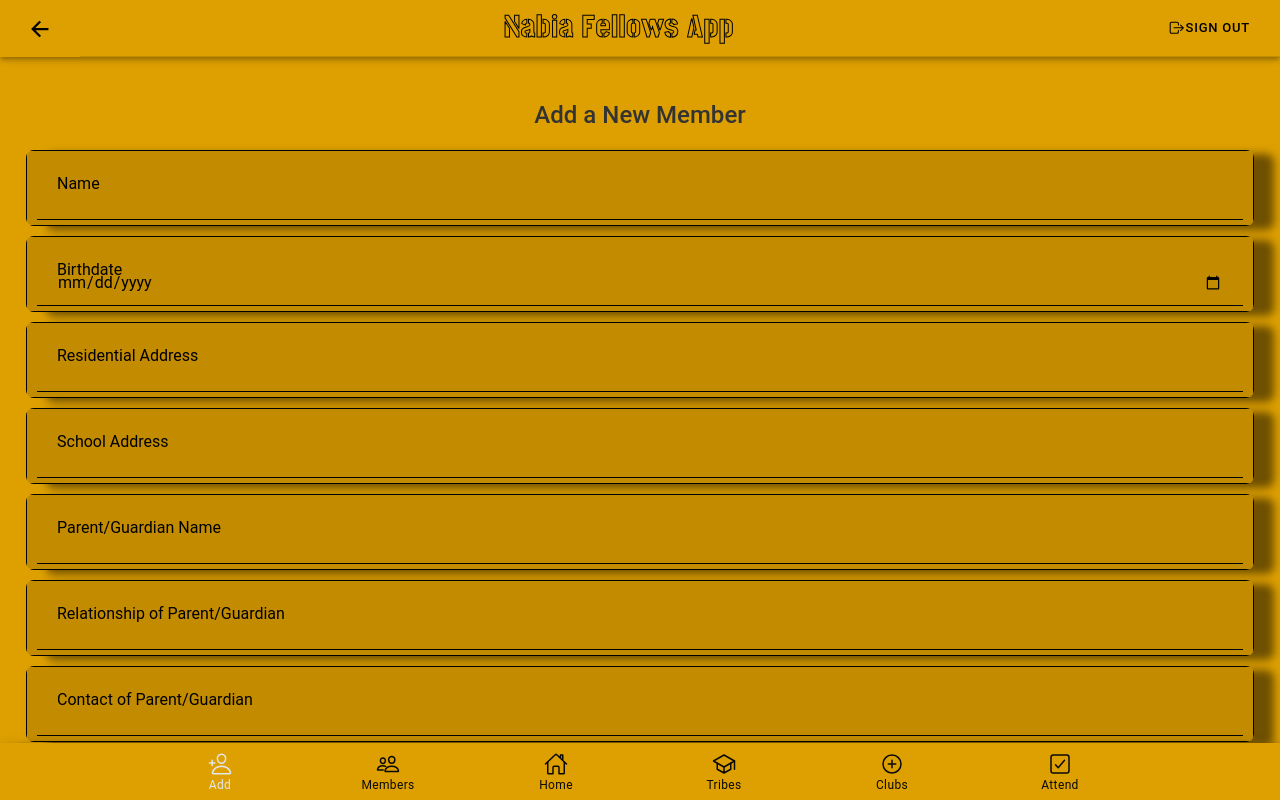
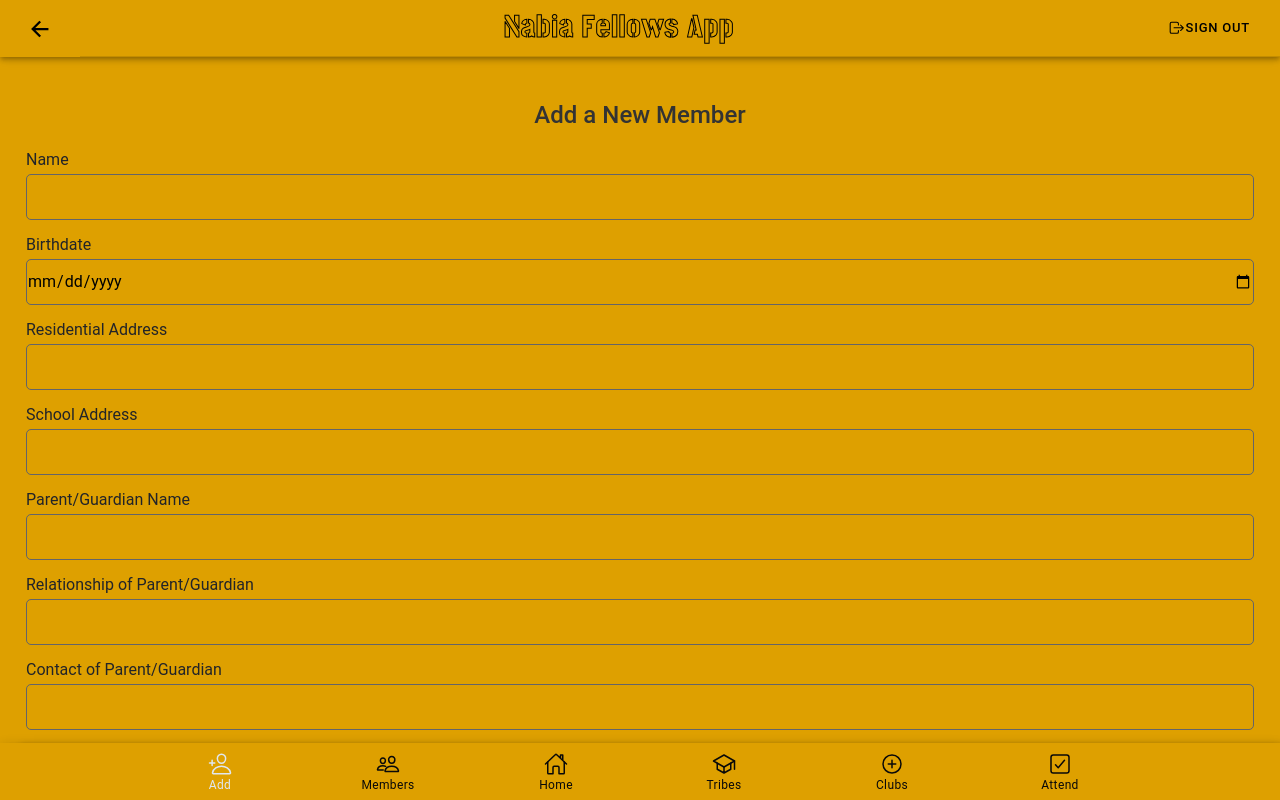
Before and after one commit to elijahbigk77/Nabia-App, a React (Vite) app: page /add-member in a window 1280 px wide. Built offline with nearby package versions, Linux system fonts and the light colour scheme; no server answers; the database is empty.

Commit message:
fixed bug with fetching member tribe and redesigned add member

```diff
--- a/src/pages/AddMember.css
+++ b/src/pages/AddMember.css
@@ -24,3 +24,27 @@ h2 {
   margin-bottom: 20px;
   color: #333;
 }
+
+/* AddMember.css */
+
+.form-group {
+  margin-bottom: 15px;
+}
+
+.form-group ion-label {
+  display: block;
+  margin-bottom: 5px;
+  color: var(--ion-color-dark);
+}
+
+.form-group ion-input,
+.form-group ion-select {
+  width: 100%;
+  padding: 10px;
+  border: 1px solid var(--ion-color-medium);
+  border-radius: 5px;
+}
+
+.add-member-btn {
+  margin-top: 20px;
+}
--- a/src/pages/AddMember.tsx
+++ b/src/pages/AddMember.tsx
@@ -2,7 +2,6 @@ import React, { useState, useEffect } from 'react';
 import {
   IonPage,
   IonContent,
-  IonItem,
   IonLabel,
   IonInput,
   IonButton,
@@ -96,47 +95,47 @@ const AddMember: React.FC = () => {
           </IonRow>
           <IonRow>
             <IonCol size="12">
-              <IonItem className='ion-item-custom'>
-                <IonLabel position="floating">Name</IonLabel>
+              <div className="form-group">
+                <IonLabel>Name</IonLabel>
                 <IonInput value={formData.name} onIonChange={(e) => handleInputChange('name', e.detail.value!)} />
-              </IonItem>
-              <IonItem className='ion-item-custom'>
-                <IonLabel position="floating">Birthdate</IonLabel>
+              </div>
+              <div className="form-group">
+                <IonLabel>Birthdate</IonLabel>
                 <IonInput type="date" value={formData.birthdate} onIonChange={(e) => handleInputChange('birthdate', e.detail.value!)} />
-              </IonItem>
-              <IonItem className='ion-item-custom'>
-                <IonLabel position="floating">Residential Address</IonLabel>
+              </div>
+              <div className="form-group">
+                <IonLabel>Residential Address</IonLabel>
                 <IonInput value={formData.residentialAddress} onIonChange={(e) => handleInputChange('residentialAddress', e.detail.value!)} />
-              </IonItem>
-              <IonItem className='ion-item-custom'>
-                <IonLabel position="floating">School Address</IonLabel>
+              </div>
+              <div className="form-group">
+                <IonLabel>School Address</IonLabel>
                 <IonInput value={formData.schoolAddress} onIonChange={(e) => handleInputChange('schoolAddress', e.detail.value!)} />
-              </IonItem>
-              <IonItem className='ion-item-custom'>
-                <IonLabel position="floating">Parent/Guardian Name</IonLabel>
+              </div>
+              <div className="form-group">
+                <IonLabel>Parent/Guardian Name</IonLabel>
                 <IonInput value={formData.parentGuardianName} onIonChange={(e) => handleInputChange('parentGuardianName', e.detail.value!)} />
-              </IonItem>
-              <IonItem className='ion-item-custom'>
-                <IonLabel position="floating">Relationship of Parent/Guardian</IonLabel>
+              </div>
+              <div className="form-group">
+                <IonLabel>Relationship of Parent/Guardian</IonLabel>
                 <IonInput value={formData.parentGuardianRelationship} onIonChange={(e) => handleInputChange('parentGuardianRelationship', e.detail.value!)} />
-              </IonItem>
-              <IonItem className='ion-item-custom'>
-                <IonLabel position="floating">Contact of Parent/Guardian</IonLabel>
+              </div>
+              <div className="form-group">
+                <IonLabel>Contact of Parent/Guardian</IonLabel>
                 <IonInput value={formData.parentGuardianContact} onIonChange={(e) => handleInputChange('parentGuardianContact', e.detail.value!)} />
-              </IonItem>
-              <IonItem className='ion-item-custom'>
-                <IonLabel position="floating">Teacher Name</IonLabel>
+              </div>
+              <div className="form-group">
+                <IonLabel>Teacher Name</IonLabel>
                 <IonInput value={formData.teacherName} onIonChange={(e) => handleInputChange('teacherName', e.detail.value!)} />
-              </IonItem>
-              <IonItem className='ion-item-custom'>
-                <IonLabel position="floating">Teacher Contact</IonLabel>
+              </div>
+              <div className="form-group">
+                <IonLabel>Teacher Contact</IonLabel>
                 <IonInput value={formData.teacherContact} onIonChange={(e) => handleInputChange('teacherContact', e.detail.value!)} />
-              </IonItem>
-              <IonItem className='ion-item-custom'>
-                <IonLabel position="floating">Teacher Class</IonLabel>
+              </div>
+              <div className="form-group">
+                <IonLabel>Teacher Class</IonLabel>
                 <IonInput value={formData.teacherClass} onIonChange={(e) => handleInputChange('teacherClass', e.detail.value!)} />
-              </IonItem>
-              <IonItem className='ion-item-custom'>
+              </div>
+              <div className="form-group">
                 <IonLabel>Club</IonLabel>
                 <IonSelect value={formData.clubId} placeholder="Select Club" onIonChange={(e) => handleInputChange('clubId', e.detail.value)}>
                   {clubs.map((club: ClubData) => (
@@ -145,8 +144,8 @@ const AddMember: React.FC = () => {
                     </IonSelectOption>
                   ))}
                 </IonSelect>
-              </IonItem>
-              <IonItem className='ion-item-custom'>
+              </div>
+              <div className="form-group">
                 <IonLabel>Tribe</IonLabel>
                 <IonSelect value={formData.tribeId} placeholder="Select Tribe" onIonChange={(e) => handleInputChange('tribeId', e.detail.value)}>
                   {tribes.map((tribe: Tribe) => (
@@ -155,7 +154,7 @@ const AddMember: React.FC = () => {
                     </IonSelectOption>
                   ))}
                 </IonSelect>
-              </IonItem>
+              </div>
               <IonButton className='add-member-btn' expand="full" color='primary' onClick={handleAddMember}>
                 Add Member
               </IonButton>
--- a/src/pages/ClubAttendanceMemberList.tsx
+++ b/src/pages/ClubAttendanceMemberList.tsx
@@ -8,14 +8,14 @@ import MainHeader from '../components/Header';
 import MainFooter from '../components/MainFooter';
 
 const ClubAttendanceMemberList: React.FC = () => {
-  const { clubId } = useParams<{ clubId: string }>(); // Fetch clubId from route params
+  const { clubId } = useParams<{ clubId: string }>();
   const [members, setMembers] = useState<MemberData[]>([]);
   const [attendanceDate, setAttendanceDate] = useState<string>('');
-  const [clubName, setClubName] = useState<string>(''); // State to hold club name
+  const [clubName, setClubName] = useState<string>('');
 
   useEffect(() => {
-    fetchClubMembers(clubId); // Fetch members when clubId changes
-    fetchClubName(clubId); // Fetch club name when clubId changes
+    fetchClubMembers(clubId);
+    fetchClubName(clubId);
     setCurrentDate();
   }, [clubId]);
 
--- a/src/pages/MemberList.tsx
+++ b/src/pages/MemberList.tsx
@@ -257,12 +257,12 @@ const MemberList: React.FC = () => {
               <IonItem>
                                 <IonLabel position="stacked">Tribe</IonLabel>
                                 <IonSelect
-                  value={editMemberData.tribeId || ''}
+                                    value={editMemberData.tribeId}
                                     onIonChange={(e: any) =>
                                         setEditMemberData({ ...editMemberData, tribeId: e.target.value })
                                     }
                                 >
-                  {tribesList.map((tribe: Tribe) => (
+                                    {tribes.map((tribe: Tribe) => (
                                         <IonSelectOption key={tribe.id} value={tribe.id}>
                                             {tribe.name}
                                         </IonSelectOption>
@@ -310,7 +310,7 @@ const MemberList: React.FC = () => {
                     <p>{`Teacher: ${selectedMember?.teacherName || ''}`}</p>
                     <p>{`Teacher Contact: ${selectedMember?.teacherContact || ''}`}</p>
                     <p>{`Teacher Class: ${selectedMember?.teacherClass || ''}`}</p>
-                    <p>{`Tribe: ${tribesList.find((tribe: Tribe) => tribe.id === selectedMember?.tribeId)?.name || ''}`}</p>
+                    <p>{`Tribe: ${tribes.find((tribe: Tribe) => tribe.id === selectedMember?.tribeId)?.name}`}</p>
                     <p>{`Club: ${clubs.find((club: ClubData) => club.id === selectedMember?.clubId)?.name || ''}`}</p>
                   </IonLabel>
                   <IonButton onClick={closeModal} color='danger'>
```
Lines whose indentation alone changed are shown as unchanged.
